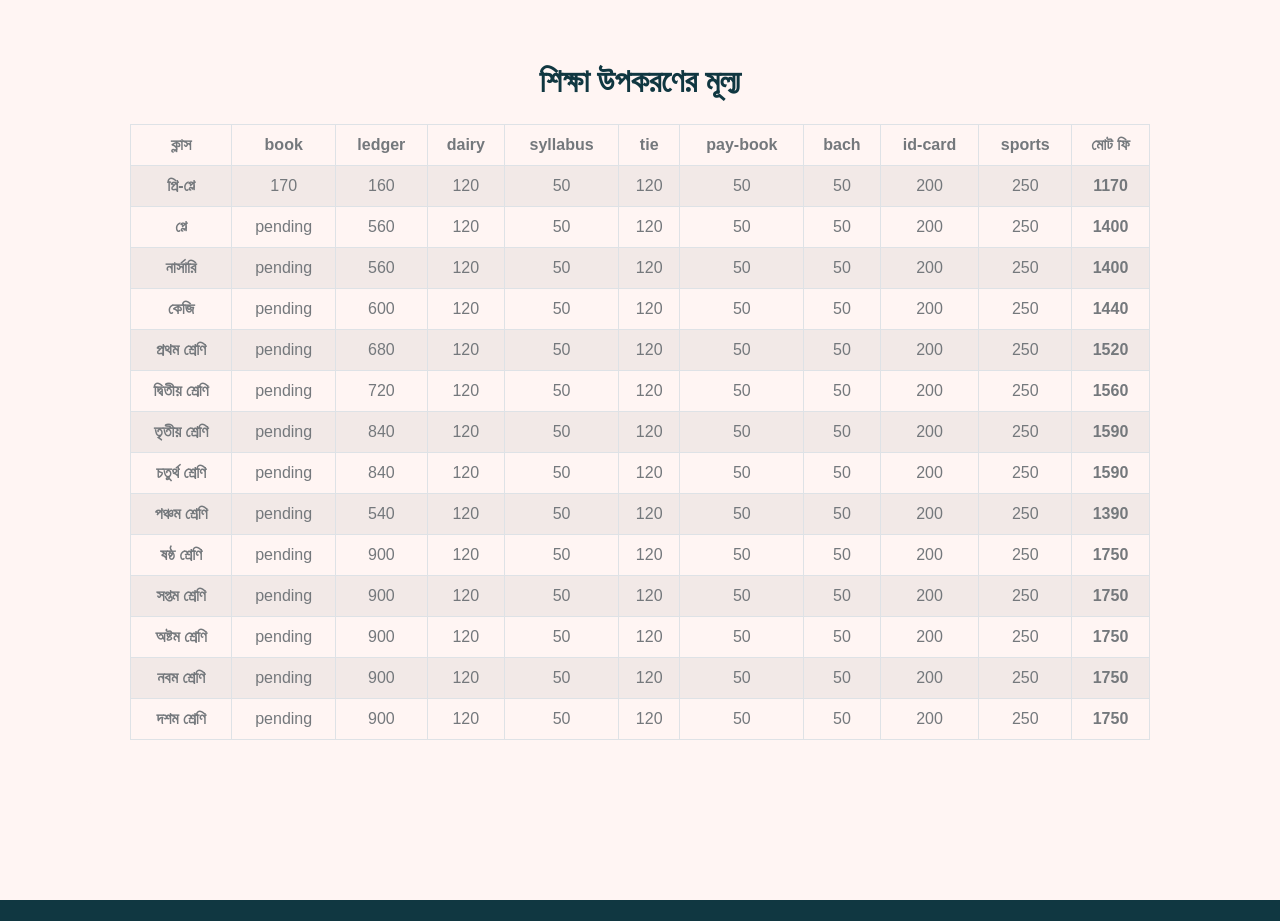
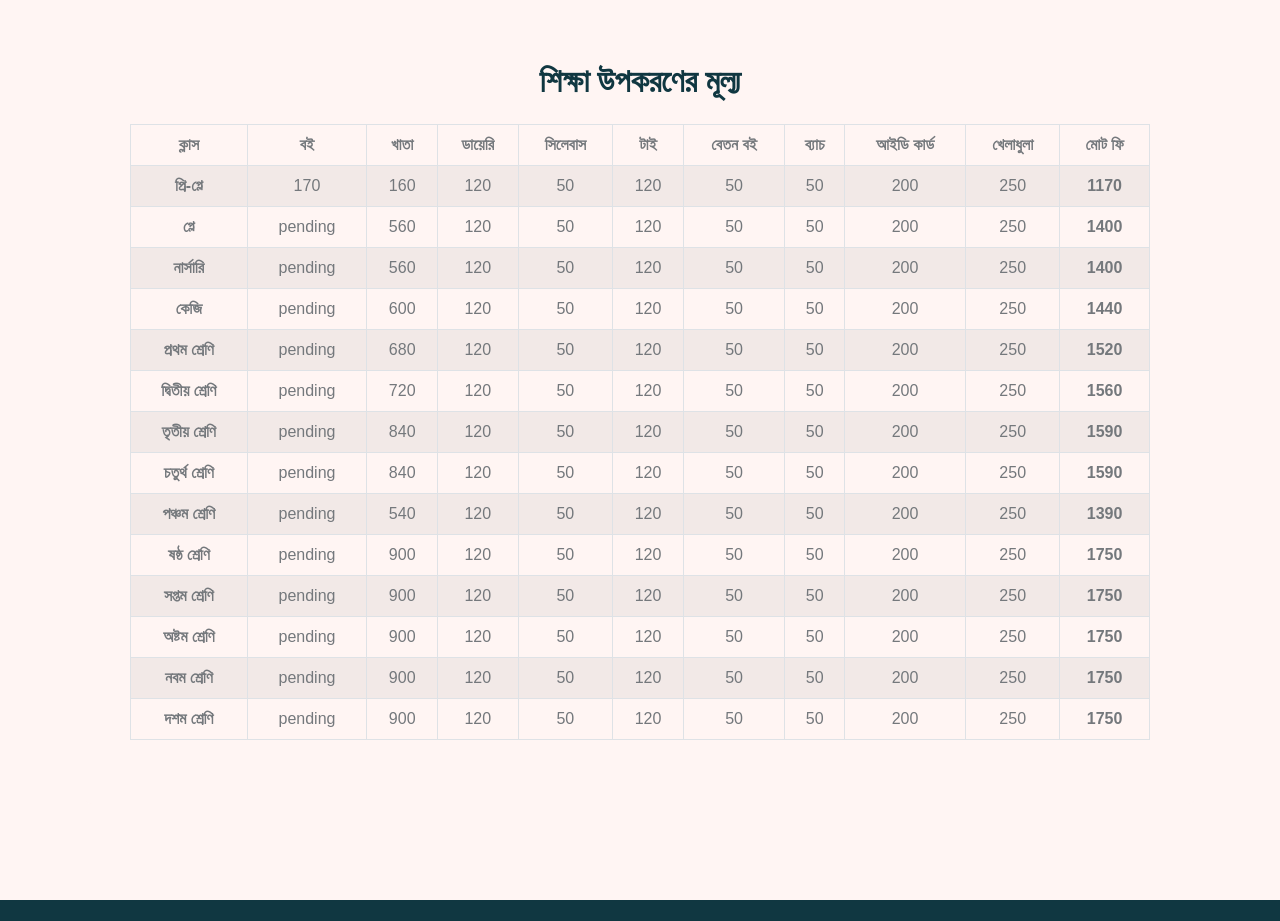
Before and after one commit to Rajib3003/larvelreact, a React (Vite) app in the folder frontendReact/: page /admission-information in a window 1280 px wide. Shown: the part 980-1901 px from the top of the page. Built offline with nearby package versions, Linux system fonts and the light colour scheme.

Commit message:
carousel information update

```diff
--- a/frontendReact/public/assets/frontend_assets/css/style.css
+++ b/frontendReact/public/assets/frontend_assets/css/style.css
@@ -368,8 +368,8 @@ h6,
 /*** Team ***/
 .team-item .team-text {
     position: absolute;
-    width: 250px;
-    height: 250px;
+    width: 180px;
+    height: 180px;
     bottom: 0;
     right: 0;
     display: flex;
--- a/frontendReact/src/locales/bn/common.json
+++ b/frontendReact/src/locales/bn/common.json
@@ -43,6 +43,9 @@
   "assistant-teacher": "সহকারী শিক্ষক",
   "appointment": "অ্যাপয়েন্টমেন্ট",
 
+  "book":"বই",
+  "bach":"ব্যাচ",
+
   "capacity": "ধারণক্ষমতা",
   "cctv": "সিসিটিভি",
   "class": "ক্লাস",
@@ -68,7 +71,8 @@
   "comfortable-ac-classrooms-where-learning-is-fun-and-relaxing": "আরামদায়ক এয়ার কন্ডিশনার শ্রেণিকক্ষ যেখানে শেখা হয় মজার ও স্বাচ্ছন্দ্যে।",
 
   "day":"দিবা",
-
+  "develop-your-creativity-and-skills-and-take-a-step-towards-a-bright-future":"আপনার সৃজনশীলতা ও দক্ষতা গড়ে তুলুন এবং এক উজ্জ্বল ভবিষ্যতের দিকে এগিয়ে চলুন।",
+  "diary":"ডায়েরি",
   "dinner": "ডিনার",
   "doctor": "ডাক্তার",
   "drawing-teacher": "অঙ্কন শিক্ষক",
@@ -89,6 +93,7 @@
   "homework": "হোমওয়ার্ক",
   "house-wife": "গৃহিণী",
 
+  "idCard":"আইডি কার্ড",
   "in-charge": "ইন-চার্জ",
 
   "jannatul-ferdous":"জান্নাতুল ফেরদৌস",
@@ -97,6 +102,7 @@
   "kaniz-fatima-nasrin-akther": "কানিজ ফাতিমা নাসরিন আক্তার",
 
   "language": "English",
+  "ledger":"খাতা",
   "login":"লগইন",
   "login-to-view-your-account":"আপনার অ্যাকাউন্ট দেখতে লগইন করুন",
   "logout":"লগআউট",
@@ -122,9 +128,9 @@
   "our-school-provides-all-modern-facilities-to-ensure-the-overall-development-of-students-and-a-safe-environment":"আমাদের বিদ্যালয়ে শিক্ষার্থীদের সার্বিক উন্নতি এবং নিরাপদ পরিবেশ নিশ্চিত করতে আধুনিক সব সুবিধা প্রদান করা হয়েছে।",
 
   "pages":"পেজসমূহ",
+  "payBook":"বেতন বই",
   "popular-teachers":"জনপ্রিয় শিক্ষকবৃন্দ",
   "projector":"প্রজেক্টর",
-
 
   "rabea-alamgir": "রাবেয়া আলমগীর",
   "rita-khatun": "রিতা খাতুন",
@@ -136,6 +142,8 @@
   "sharmin-akter": "শারমিন আক্তার",
   "shift": "শিফট",
   "sinior-assistant-teacher": "সিনিয়র সহকারী শিক্ষক",
+  "sports":"খেলাধুলা",
+  "syllabus":"সিলেবাস",
 
   "tajbin-bhuiyan": "তাজবিন ভূঁইয়া",
   "tamanna-akter": "তামান্না আক্তার",
@@ -147,8 +155,11 @@
   "testimonial-text-three": "“স্কুলটির পরিবেশ শান্ত ও সুন্দর। শিক্ষার্থীদের শৃঙ্খলা আর শিক্ষকদের আন্তরিকতা দেখে খুব ভালো লাগে।”",
   "testimonial-text-four": "“উইল পাওয়ার স্কুল শুধু পড়াশোনা নয়, নৈতিক শিক্ষা ও চরিত্র গঠনের ওপরও জোর দেয়। এই কারণে আমরা সবাই গর্বিত।”",
   "testimonials": "প্রশংসাপত্র",
+  "tie":"টাই",
   "time": "সময়",
+  "the-first-step-toward-a-bright-future-will-power-school":"উজ্জ্বল ভবিষ্যতের প্রথম পদক্ষেপ — উইল পাওয়ার স্কুল",
   "total-fee": "মোট ফি",
 
-  "welcome-to-will-power-school":"উইল পাওয়ার স্কুলে আপনাকে স্বাগতম"
+  "welcome-to-will-power-school":"উইল পাওয়ার স্কুলে আপনাকে স্বাগতম",
+  "will-power-school-is-dedicated-to-providing-high-quality-education":"উইল পাওয়ার স্কুল উচ্চমানের শিক্ষা প্রদানের জন্য নিবেদিতপ্রাণ..."
 }
--- a/frontendReact/src/locales/en/common.json
+++ b/frontendReact/src/locales/en/common.json
@@ -43,6 +43,9 @@
   "assistant-teacher": "Assistant Teacher",
   "appointment": "Appointment",
 
+  "book":"Book",
+  "bach":"Bach",
+
   "capacity": "Capacity",
   "cctv": "CCTV",
   "class": "Class",
@@ -68,6 +71,9 @@
   "comfortable-ac-classrooms-where-learning-is-fun-and-relaxing": "Comfortable Air-Conditioned Classrooms Where Learning Is Fun And Relaxing.",
 
   "day":"Day",
+  "develop-your-creativity-and-skills-and-take-a-step-towards-a-bright-future":"Develop your creativity and skills, and take a step towards a bright future.",
+  "diary":"Diary",
+  "dinner": "Dinner",
   "doctor": "Doctor",
   "drawing-teacher": "Drawing Teacher",
 
@@ -87,6 +93,7 @@
   "homework": "Homework",
   "house-wife": "House Wife",
 
+  "idCard":"ID Card",
   "in-charge": "In-Charge",
 
   "jannatul-ferdous": "Jannatul Ferdous",
@@ -95,6 +102,7 @@
   "kaniz-fatima-nasrin-akther": "Kaniz Fatima Nasrin Akther",
 
   "language": "বাংলা",
+  "ledger":"Ledger",
   "login":"Login",
   "login-to-view-your-account":"Login to view your account",
   "logout":"Logout",
@@ -120,6 +128,7 @@
   "our-school-provides-all-modern-facilities-to-ensure-the-overall-development-of-students-and-a-safe-environment":"Our school provides all modern facilities to ensure the overall development of students and a safe environment.",
 
   "pages":"Pages",
+  "payBook":"Pay Book",
   "popular-teachers":"Popular Teachers",
   "projector":"Projector",
 
@@ -133,6 +142,8 @@
   "sharmin-akter": "Sharmin Akter",
   "shift": "Shift",
   "sinior-assistant-teacher": "Senior Assistant Teacher",
+  "sports":"Sports",
+  "syllabus":"syllabus",
 
   "tajbin-bhuiyan": "Tajbin Bhuiyan",
   "tamanna-akter": "Tamanna Akter",
@@ -144,8 +155,11 @@
   "testimonial-text-three": "“The school's environment is calm and beautiful. It's delightful to see the students disciplined and the teachers sincere.”",
   "testimonial-text-four": "“Will Power School focuses not only on academics but also on moral education and character building. This makes us all proud.”",
   "testimonials": "Testimonials",
+  "tie":"Tie",
   "time": "Time",
+  "the-first-step-toward-a-bright-future-will-power-school":"The first step toward a bright future — Will Power School",
   "total-fee": "Total Fee",
 
-  "welcome-to-will-power-school":"Welcome to Will Power School"
+  "welcome-to-will-power-school":"Welcome to Will Power School",
+  "will-power-school-is-dedicated-to-providing-high-quality-education":"Will Power School is dedicated to providing high-quality education..."
   }
--- a/frontendReact/src/pages/admission-information/AdmissionInformation.jsx
+++ b/frontendReact/src/pages/admission-information/AdmissionInformation.jsx
@@ -102,12 +102,12 @@ export default function AdmissionInformation() {
                     <th className="text-center">{t('class')}</th>
                     <th className="text-center">{t('book')}</th>
                     <th className="text-center">{t('ledger')}</th>
-                    <th className="text-center">{t('dairy')}</th>
+                    <th className="text-center">{t('diary')}</th>
                     <th className="text-center">{t('syllabus')}</th>
                     <th className="text-center">{t('tie')}</th>
-                    <th className="text-center">{t('pay-book')}</th>
+                    <th className="text-center">{t('payBook')}</th>
                     <th className="text-center">{t('bach')}</th>
-                    <th className="text-center">{t('id-card')}</th>
+                    <th className="text-center">{t('idCard')}</th>
                     <th className="text-center">{t('sports')}</th>
                     <th className="text-center">{t('total-fee')}</th>
                   </tr>
@@ -117,7 +117,7 @@ export default function AdmissionInformation() {
                   classValue={t("class-pre-play")}
                   book={170}
                   ledger={160}
-                  dairy={120}
+                  diary={120}
                   syllabus={50}
                   tie={120}
                   payBook={50}
@@ -130,7 +130,7 @@ export default function AdmissionInformation() {
                   classValue={t("class-play")}
                   book={t("pending")}
                   ledger={560}
-                  dairy={120}
+                  diary={120}
                   syllabus={50}
                   tie={120}
                   payBook={50}
@@ -143,7 +143,7 @@ export default function AdmissionInformation() {
                   classValue={t("class-nursery")}
                   book={t("pending")}
                   ledger={560}
-                  dairy={120}
+                  diary={120}
                   syllabus={50}
                   tie={120}
                   payBook={50}
@@ -156,7 +156,7 @@ export default function AdmissionInformation() {
                   classValue={t("class-kg")}
                   book={t("pending")}
                   ledger={600}
-                  dairy={120}
+                  diary={120}
                   syllabus={50}
                   tie={120}
                   payBook={50}
@@ -169,7 +169,7 @@ export default function AdmissionInformation() {
                   classValue={t("class-one")}
                   book={t("pending")}
                   ledger={680}
-                  dairy={120}
+                  diary={120}
                   syllabus={50}
                   tie={120}
                   payBook={50}
@@ -182,7 +182,7 @@ export default function AdmissionInformation() {
                   classValue={t("class-two")}
                   book={t("pending")}
                   ledger={720}
-                  dairy={120}
+                  diary={120}
                   syllabus={50}
                   tie={120}
                   payBook={50}
@@ -195,7 +195,7 @@ export default function AdmissionInformation() {
                   classValue={t("class-three")}
                   book={t("pending")}
                   ledger={840}
-                  dairy={120}
+                  diary={120}
                   syllabus={50}
                   tie={120}
                   payBook={50}
@@ -208,7 +208,7 @@ export default function AdmissionInformation() {
                   classValue={t("class-four")}
                   book={t("pending")}
                   ledger={840}
-                  dairy={120}
+                  diary={120}
                   syllabus={50}
                   tie={120}
                   payBook={50}
@@ -221,7 +221,7 @@ export default function AdmissionInformation() {
                   classValue={t("class-five")}
                   book={t("pending")}
                   ledger={540}
-                  dairy={120}
+                  diary={120}
                   syllabus={50}
                   tie={120}
                   payBook={50}
@@ -234,7 +234,7 @@ export default function AdmissionInformation() {
                   classValue={t("class-six")}
                   book={t("pending")}
                   ledger={900}
-                  dairy={120}
+                  diary={120}
                   syllabus={50}
                   tie={120}
                   payBook={50}
@@ -247,7 +247,7 @@ export default function AdmissionInformation() {
                   classValue={t("class-seven")}
                   book={t("pending")}
                   ledger={900}
-                  dairy={120}
+                  diary={120}
                   syllabus={50}
                   tie={120}
                   payBook={50}
@@ -260,7 +260,7 @@ export default function AdmissionInformation() {
                   classValue={t("class-eight")}
                   book={t("pending")}
                   ledger={900}
-                  dairy={120}
+                  diary={120}
                   syllabus={50}
                   tie={120}
                   payBook={50}
@@ -273,7 +273,7 @@ export default function AdmissionInformation() {
                   classValue={t("class-nine")}
                   book={t("pending")}
                   ledger={900}
-                  dairy={120}
+                  diary={120}
                   syllabus={50}
                   tie={120}
                   payBook={50}
@@ -286,7 +286,7 @@ export default function AdmissionInformation() {
                   classValue={t("class-ten")}
                   book={t("pending")}
                   ledger={900}
-                  dairy={120}
+                  diary={120}
                   syllabus={50}
                   tie={120}
                   payBook={50}
--- a/frontendReact/src/pages/admission-information/SingleClassInformation.jsx
+++ b/frontendReact/src/pages/admission-information/SingleClassInformation.jsx
@@ -46,13 +46,13 @@ OldStudentClassInformation.propTypes = {
 };
 
 export function EducationalEquipmentPrices(props) {
-  const {classValue,book,ledger,dairy,syllabus,tie,payBook,bach,idCard,sports,totalFee} = props;
+  const {classValue,book,ledger,diary,syllabus,tie,payBook,bach,idCard,sports,totalFee} = props;
   return (
     <tr>
       <td className="text-center fw-bold">{classValue}</td>
       <td className="text-center">{book}</td>
       <td className="text-center">{ledger}</td>
-      <td className="text-center">{dairy}</td>
+      <td className="text-center">{diary}</td>
       <td className="text-center">{syllabus}</td>
       <td className="text-center">{tie}</td>
       <td className="text-center">{payBook}</td>
@@ -67,7 +67,7 @@ EducationalEquipmentPrices.propTypes = {
   classValue: number,
   book: number,
   ledger: number,
-  dairy: number,
+  diary: number,
   syllabus: number,
   tie: number,
   payBook: number,
```
Also changed, not shown: frontendReact/src/pages/carousel/Carousel.jsx (+12 -12 lines).
